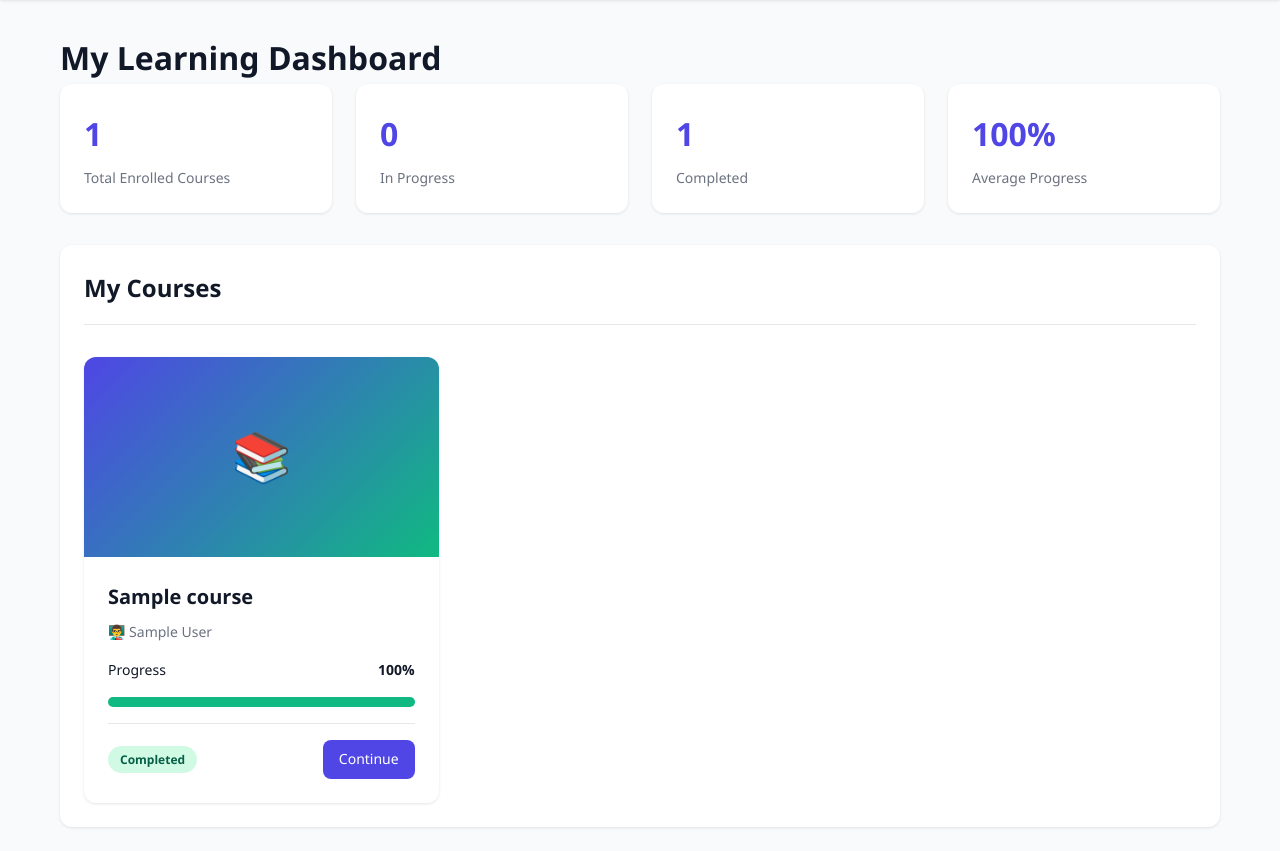
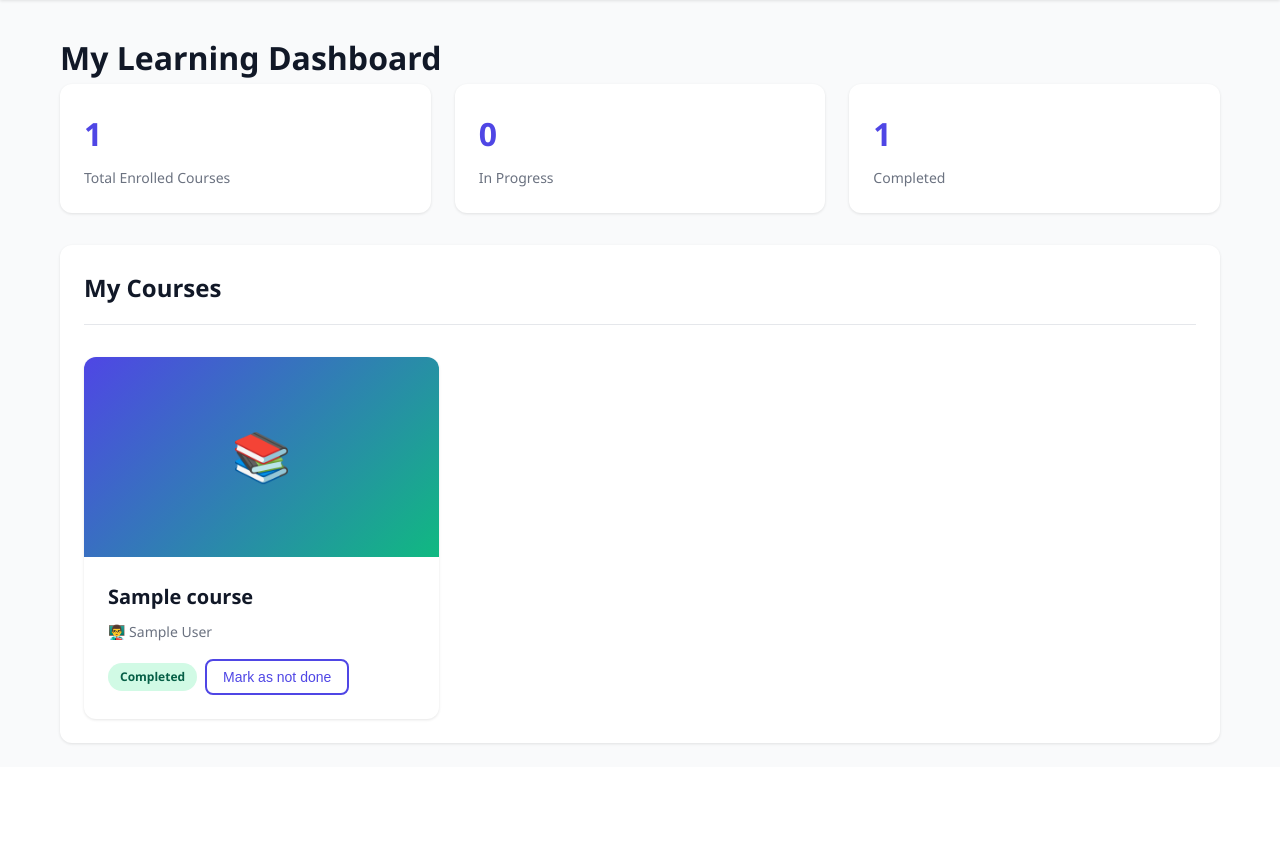
Before and after one commit to bilalbaddah0/phpproject, a PHP site: page /Student/dashboard.php in a window 1280 px wide. Shown: the part 70-921 px from the top of the page. After the commit the page ends 815 px from the top, so only its background shows below. Run offline with PHP 8.4, Linux system fonts and the light colour scheme; the visitor is signed in with stand-in values (Sample User, id 1); tables that the repository leaves empty or names only in its code hold one stand-in row (values such as "Sample post").

Commit message:
Move toggle_course_status to Student; update forms to use local endpoint

```diff
--- a/Student/dashboard.php
+++ b/Student/dashboard.php
@@ -21,30 +21,29 @@ $stmt = $pdo->prepare("SELECT e.enrollment_id, e.course_id,
 $stmt->execute([$student_id]);
 $enrolledCourses = $stmt->fetchAll(PDO::FETCH_ASSOC);
 
-// Compute progress for each enrollment
+// Determine completion state for each enrollment via student_course_status table
+$courseIds = array_map(fn($c) => $c['course_id'], $enrolledCourses);
+$placeholders = $courseIds ? implode(',', array_fill(0, count($courseIds), '?')) : 'NULL';
+$statusMap = [];
+if (!empty($courseIds)) {
+    $stmt = $pdo->prepare("SELECT course_id, is_completed FROM student_course_status WHERE student_id = ? AND course_id IN ($placeholders)");
+    $params = array_merge([$student_id], $courseIds);
+    $stmt->execute($params);
+    $rows = $stmt->fetchAll(PDO::FETCH_ASSOC);
+    foreach ($rows as $r) {
+        $statusMap[$r['course_id']] = (int)$r['is_completed'];
+    }
+}
+
 foreach ($enrolledCourses as &$course) {
-    $totalStmt = $pdo->prepare("SELECT COUNT(*) FROM lessons WHERE course_id = ?");
-    $totalStmt->execute([$course['course_id']]);
-    $totalLessons = (int)$totalStmt->fetchColumn();
-
-    if ($totalLessons > 0) {
-        $completedStmt = $pdo->prepare("SELECT COUNT(*) FROM lesson_progress WHERE enrollment_id = ? AND is_completed = 1");
-        $completedStmt->execute([$course['enrollment_id']]);
-        $completed = (int)$completedStmt->fetchColumn();
-        $course['progress_percentage'] = round(100 * $completed / $totalLessons, 1);
-    } else {
-        $course['progress_percentage'] = 0;
-    }
+    $course['is_completed'] = isset($statusMap[$course['course_id']]) && $statusMap[$course['course_id']] == 1;
 }
 unset($course);
 
 // Calculate statistics
 $totalCourses = count($enrolledCourses);
-$completedCourses = count(array_filter($enrolledCourses, function($course) {
-    return isset($course['progress_percentage']) && ((float)$course['progress_percentage'] >= 100);
-}));
+$completedCourses = count(array_filter($enrolledCourses, fn($c) => $c['is_completed']));
 $inProgressCourses = $totalCourses - $completedCourses;
-$avgProgress = $totalCourses > 0 ? array_sum(array_map(fn($c) => (float)($c['progress_percentage'] ?? 0), $enrolledCourses)) / $totalCourses : 0;
 ?>
 <!DOCTYPE html>
 <html lang="en">
@@ -89,10 +88,6 @@ $avgProgress = $totalCourses > 0 ? array_sum(array_map(fn($c) => (float)($c['pro
                 <div class="stat-value"><?php echo $completedCourses; ?></div>
                 <div class="stat-label">Completed</div>
             </div>
-            <div class="stat-card">
-                <div class="stat-value"><?php echo round($avgProgress, 1); ?>%</div>
-                <div class="stat-label">Average Progress</div>
-            </div>
         </div>
 
         <div class="card">
@@ -117,25 +112,23 @@ $avgProgress = $totalCourses > 0 ? array_sum(array_map(fn($c) => (float)($c['pro
                                 <p class="course-instructor">👨‍🏫 <?php echo htmlspecialchars($course['instructor_name']); ?></p>
 
                                 <div>
-                                    <div style="display: flex; justify-content: space-between; margin-bottom: 0.5rem;">
-                                        <span style="font-size: 0.875rem;">Progress</span>
-                                        <span style="font-size: 0.875rem; font-weight: 600;">
-                                            <?php echo round($course['progress_percentage'], 1); ?>%
-                                        </span>
+                                    <div style="display:flex; gap:0.5rem; align-items:center;">
+                                        <?php if ($course['is_completed']): ?>
+                                            <span class="badge badge-success">Completed</span>
+                                            <form method="POST" action="toggle_course_status.php" style="margin:0 0 0 0; display:inline;">
+                                                <input type="hidden" name="course_id" value="<?php echo $course['course_id']; ?>">
+                                                <input type="hidden" name="completed" value="0">
+                                                <button type="submit" class="btn btn-sm btn-outline">Mark as not done</button>
+                                            </form>
+                                        <?php else: ?>
+                                            <span class="badge badge-primary">In Progress</span>
+                                            <form method="POST" action="toggle_course_status.php" style="margin:0 0 0 0; display:inline;">
+                                                <input type="hidden" name="course_id" value="<?php echo $course['course_id']; ?>">
+                                                <input type="hidden" name="completed" value="1">
+                                                <button type="submit" class="btn btn-sm btn-primary">Mark as done</button>
+                                            </form>
+                                        <?php endif; ?>
                                     </div>
-                                    <div class="progress-bar">
-                                        <div class="progress-fill" style="width: <?php echo $course['progress_percentage']; ?>%"></div>
-                                    </div>
-                                </div>
-
-                                <div class="course-meta">
-                                    <?php $enroll_status = ((float)($course['progress_percentage'] ?? 0) >= 100) ? 'completed' : 'in progress'; ?>
-                                    <span class="badge badge-<?php echo $enroll_status === 'completed' ? 'success' : 'primary'; ?>">
-                                        <?php echo htmlspecialchars(ucfirst($enroll_status)); ?>
-                                    </span>
-                                    <a href="course_view.php?id=<?php echo $course['course_id']; ?>" class="btn btn-sm btn-primary">
-                                        <?php echo $course['progress_percentage'] > 0 ? 'Continue' : 'Start'; ?>
-                                    </a>
                                 </div>
                             </div>
                         </div>
```
Also changed, not shown: Student/browse.php (+29 -5 lines), Student/toggle_course_status.php (added, +47 -0 lines).
